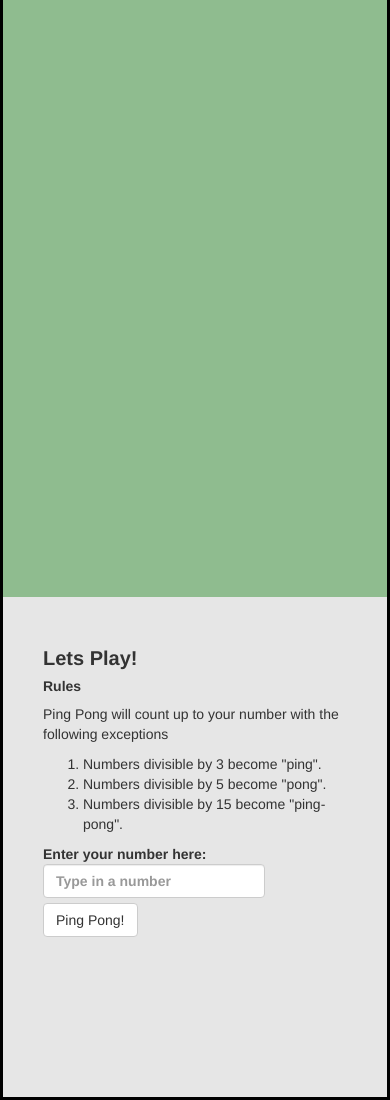
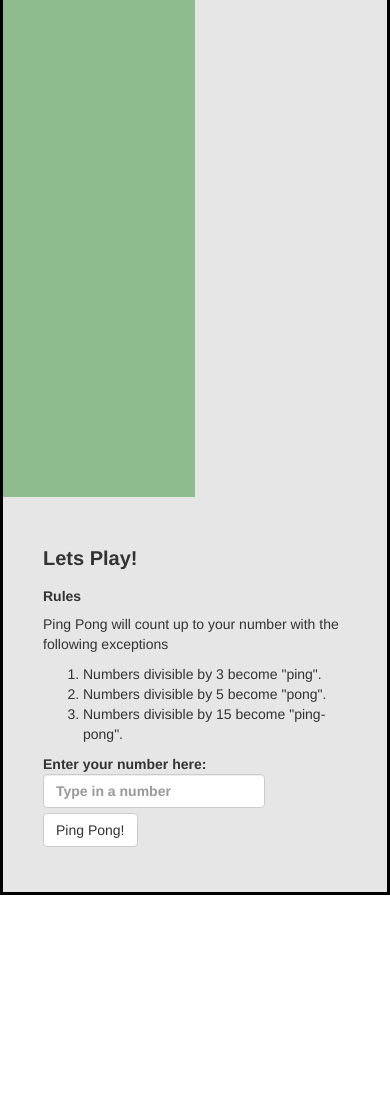
Before and after one commit to aimenkhakwani/ping-pong, a plain HTML site: page index.html in a window 390 px wide. Shown: the part 556-1656 px from the top of the page. After the commit the page ends 1451 px from the top, so only its background shows below. Drawn offline with nearby package versions, Linux system fonts and the light colour scheme.

Commit message:
Add a link in the README and add flex in the css to make colums responsive

```diff
--- a/css/styles.css
+++ b/css/styles.css
@@ -28,14 +28,21 @@ h5 {
   background-color: papayawhip;
   padding: 5rem;
 }
+.content {
+  display: flex;
+  flex-wrap: wrap;
+}
 .col-sm-3 {
   background-color: #8fbc8f;
-  height: 900px;
   margin-top: 40px;
+  display: flex;
+  flex-direction: column;
+  min-height: 800px;
 }
 .col-sm-9 {
   padding: 3rem;
   padding-left: 4rem;
   background-color: #e6e6e6;
-  height: 500px;
+  display: flex;
+  flex-direction: column;
 }
--- a/index.html
+++ b/index.html
@@ -15,7 +15,7 @@
           <h1>Ping Pong</h1>
         </div>
       </div>
-      <div class="row">
+      <div class="row content">
         <div class="col-sm-3">
           <h3>About Ping Pong</h3>
           <h4>Created By:</h4>
```
Also changed, not shown: 1 other file.
